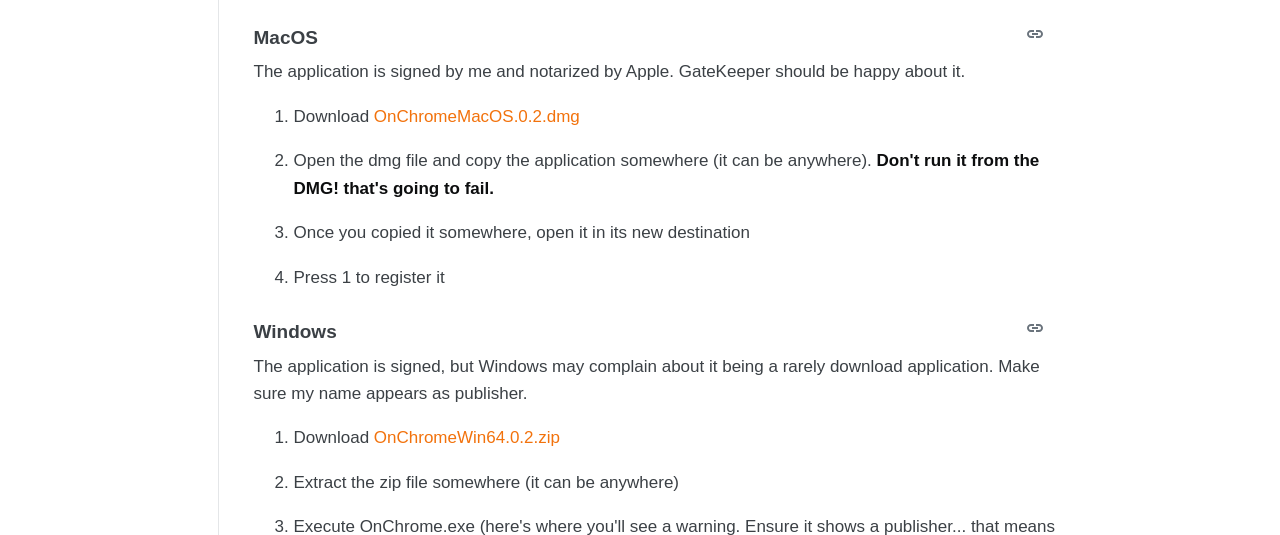
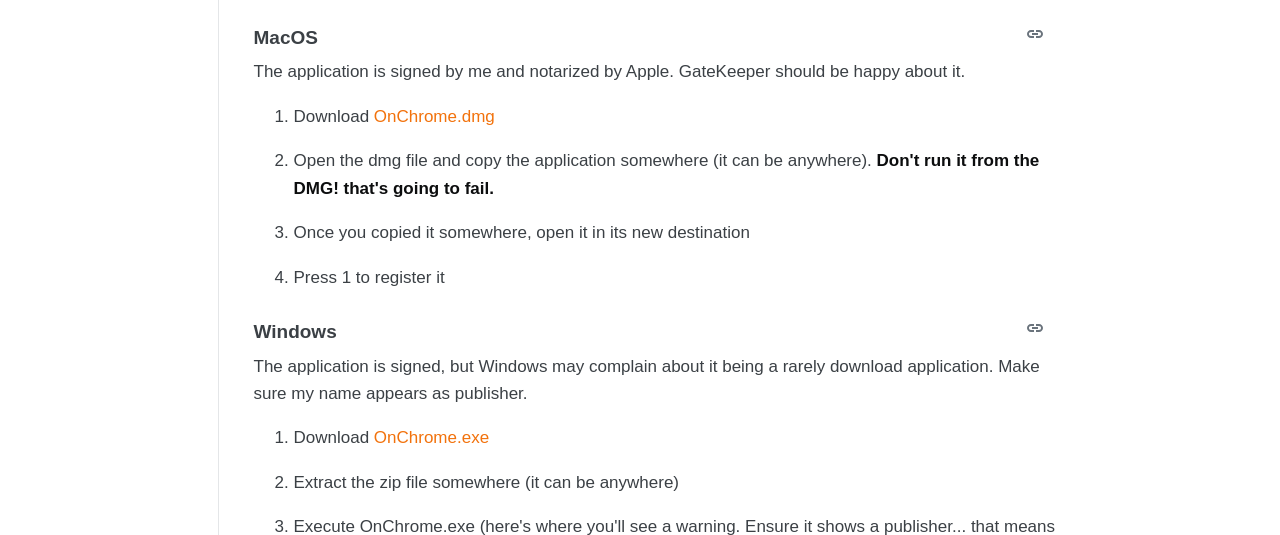
Before and after one commit to g3rv4/onchro.me, a Jekyll site: the page built from native-applications.html, in a window 1280 px wide and 1221 px high. Shown: the part 536-1071 px from the top of the window. Built offline with Jekyll 4.4.1, drawn with Linux system fonts in a browser that asks for light colours.

Commit message:
Link to the exe directly

```diff
--- a/native-applications.html
+++ b/native-applications.html
@@ -17,7 +17,7 @@
     {% header h3 | MacOS %}
     <p class="stacks-copy">The application is signed by me and notarized by Apple. GateKeeper should be happy about it.</p>
     <ol>
-        <li class="stacks-copy">Download <a href="/assets/app/OnChromeMacOS.0.2.dmg" class="js-anchor">OnChromeMacOS.0.2.dmg</a></li>
+        <li class="stacks-copy">Download <a href="/assets/app/macOS/0.2/OnChrome.dmg" class="js-anchor">OnChrome.dmg</a></li>
         <li class="stacks-copy">Open the dmg file and copy the application somewhere (it can be anywhere). <strong>Don't run it from the DMG! that's going to fail.</strong></li>
         <li class="stacks-copy">Once you copied it somewhere, open it in its new destination</li>
         <li class="stacks-copy">Press 1 to register it</li>
@@ -25,7 +25,7 @@
     {% header h3 | Windows %}
     <p class="stacks-copy">The application is signed, but Windows may complain about it being a rarely download application. Make sure my name appears as publisher.</p>
     <ol>
-        <li class="stacks-copy">Download <a href="/assets/app/OnChromeWin64.0.2.zip" class="js-anchor">OnChromeWin64.0.2.zip</a></li>
+        <li class="stacks-copy">Download <a href="/assets/app/win64/0.2/OnChrome.exe" class="js-anchor">OnChrome.exe</a></li>
         <li class="stacks-copy">Extract the zip file somewhere (it can be anywhere)</li>
         <li class="stacks-copy">Execute OnChrome.exe (here's where you'll see a warning. Ensure it shows a publisher... that means it's signed)</li>
         <li class="stacks-copy">Press 1 to register it</li>
```
Also changed, not shown: 8 other files.
